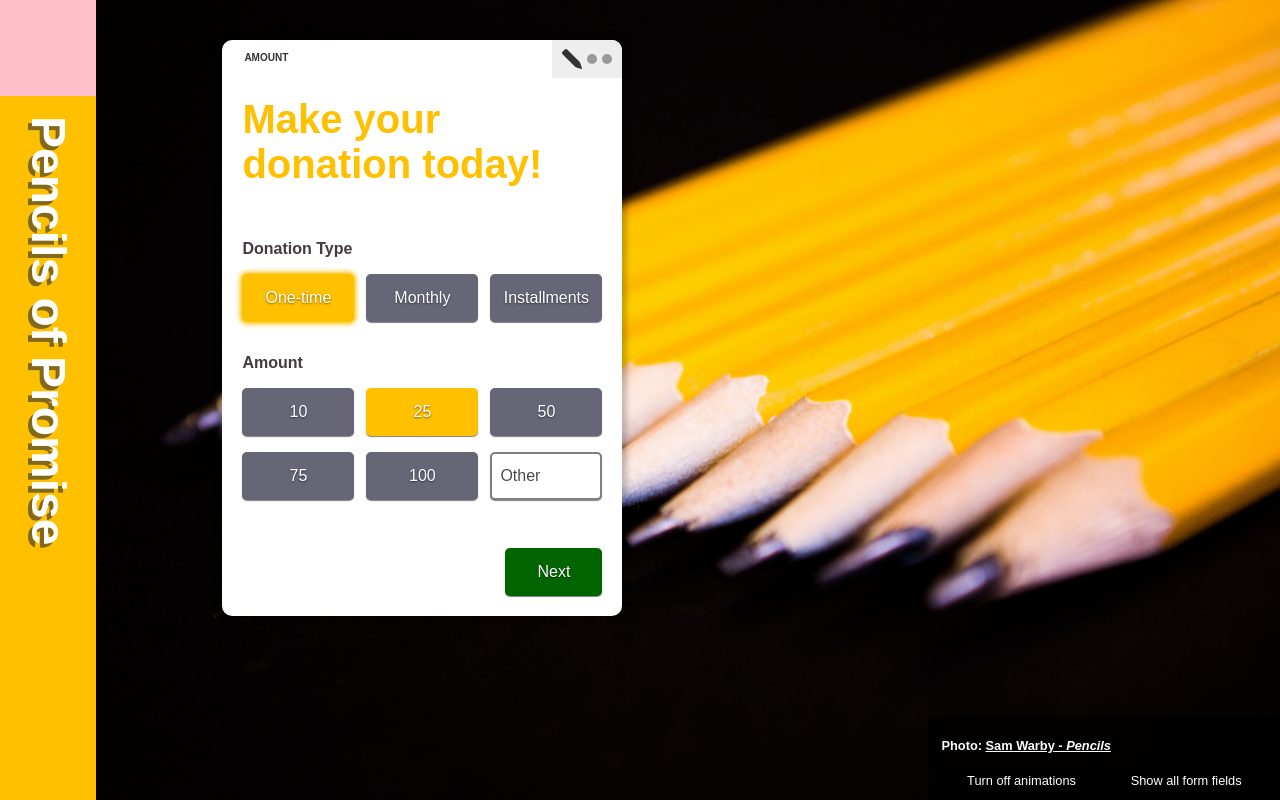
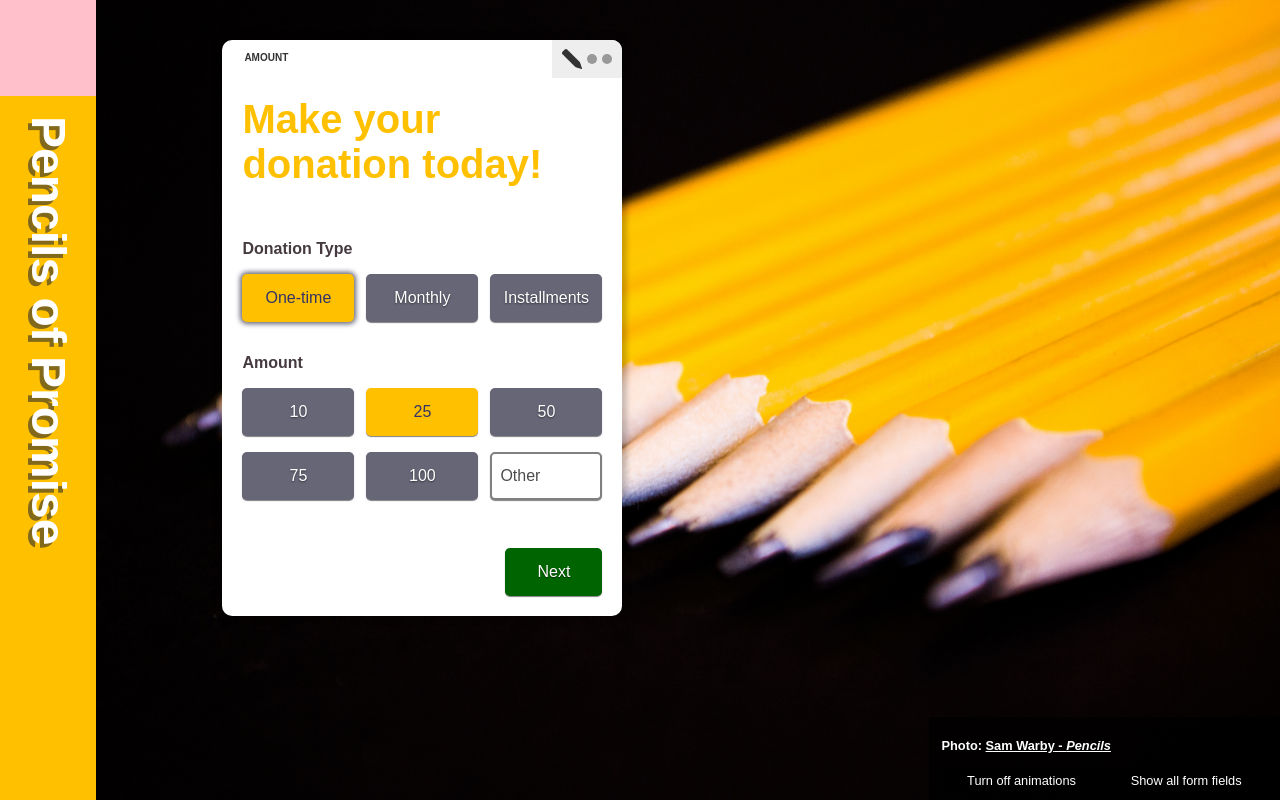
Before and after one commit to senning/mango-form, a plain HTML site: page index.html in a window 1280 px wide. Drawn offline with nearby package versions, Linux system fonts and the light colour scheme.

Commit message:
colour accesibility change

```diff
--- a/index.html
+++ b/index.html
@@ -219,10 +219,12 @@ p + .form-row{
 
 input:checked + .radio-button{
   background-color: rgb(255,192,0);
+  color: #336;
+  text-shadow: none;
 }
 
 input:focus + .radio-button{
-  box-shadow: 0 0 5px 2px rgb(255,192,0);
+  box-shadow: 0 0 5px 2px #667;
 }
 
 .radio-button:nth-child(3n+3){
```
